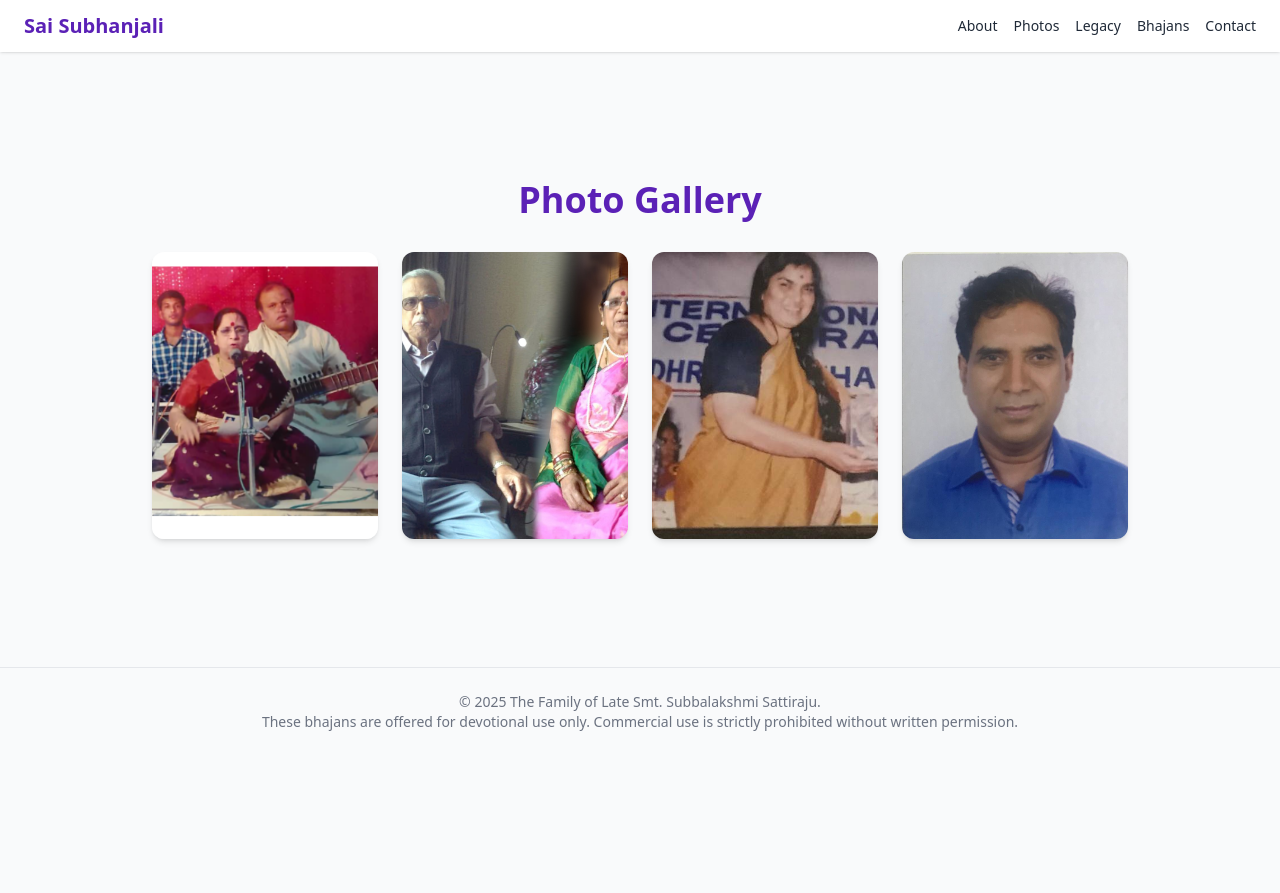
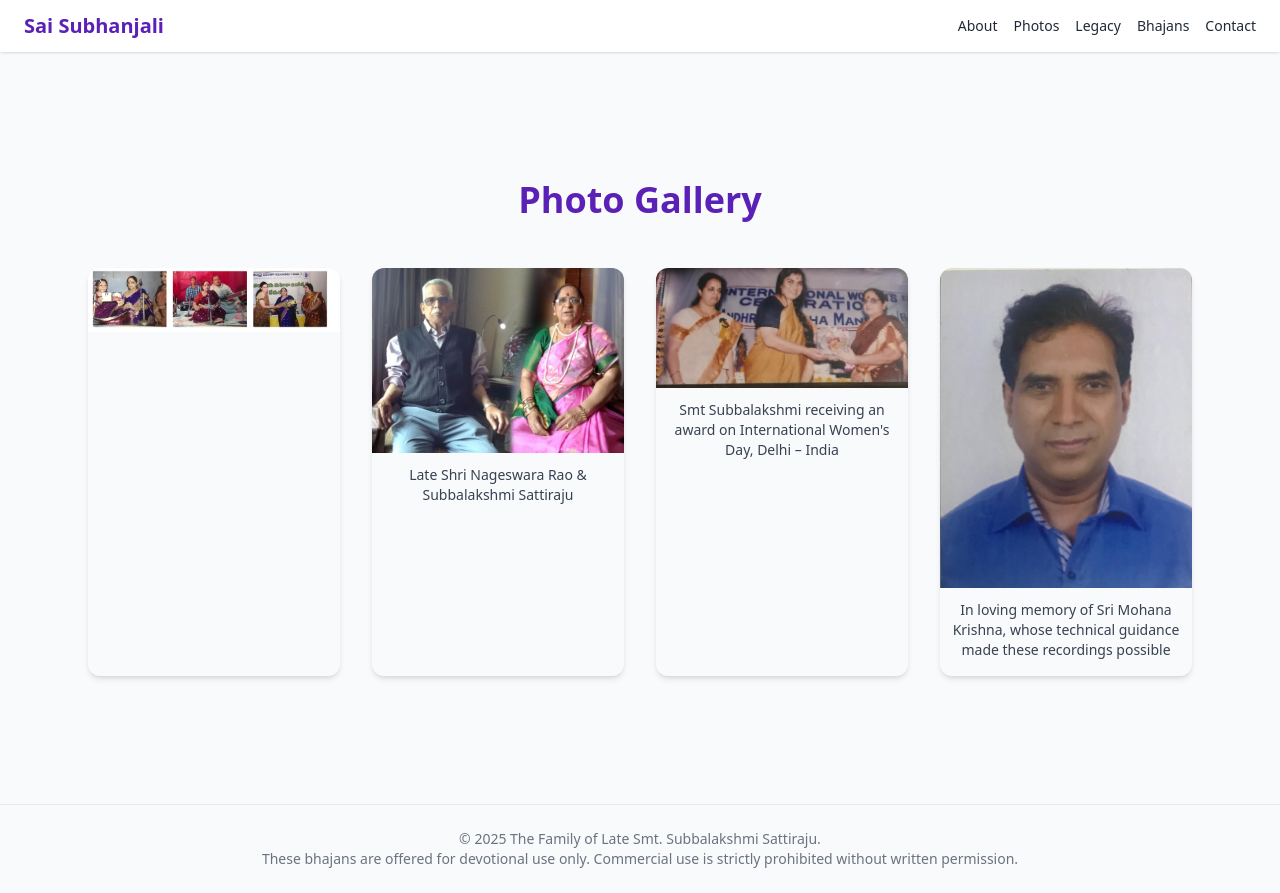
Before and after one commit to shekhar1971/saisubhanjali.com, a Next.js app: page /photos in a window 1280 px wide. Before the commit the page ends 800 px from the top, so only its background shows below. Built offline with nearby package versions, Linux system fonts and the light colour scheme.

Commit message:
Update page.tsx

```diff
--- a/app/photos/page.tsx
+++ b/app/photos/page.tsx
@@ -4,34 +4,68 @@ import Image from 'next/image';
 export const metadata = {
   title: 'Photos – Sai Subhanjali',
   description:
-    'A photo gallery of Subbalakshmi Sattiraju, Sri Nageswara Rao, and family moments that inspired the Sai Subhanjali bhajans.',
+    'A gallery of cherished photographs of Subbalakshmi Sattiraju and her family who helped bring the Sai Subhanjali bhajans to life.',
+};
+
+type Photo = {
+  src: string;
+  alt: string;
+  caption?: string;
 };
 
 export default function PhotosPage() {
-  const photos = [
-    { src: '/SubbaLakshmi_Sattiraju.png',               alt: 'Subbalakshmi Sattiraju holding Sai Subhanjali CDs' },
-    { src: '/Shri_NageswaraRao_and_Smt_Subbalakshmi.jpg', alt: 'Sri Nageswara Rao and Smt Subbalakshmi together' },
-    { src: '/SmtSubbalakshmi_International_Womans_Day_Award_inDelhi.jpg', alt: 'International Women’s Day award ceremony' },
-    { src: '/Shri_Mohan_Krishna.jpg',                   alt: 'Sri Mohana Krishna – pillar of recording' },
+  const photos: Photo[] = [
+    {
+      src: '/SubbaLakshmi_Sattiraju.png',
+      alt: 'Subbalakshmi Sattiraju holding Sai Subhanjali CDs',
+    },
+    {
+      src: '/Shri_NageswaraRao_and_Smt_Subbalakshmi.jpg',
+      alt: 'Late Shri Nageswara Rao & Smt Subbalakshmi Sattiraju',
+      caption: 'Late Shri Nageswara Rao & Subbalakshmi Sattiraju',
+    },
+    {
+      src: '/SmtSubbalakshmi_International_Womans_Day_Award_inDelhi.jpg',
+      alt: "Smt Subbalakshmi receiving Women's Day award in Delhi",
+      caption:
+        "Smt Subbalakshmi receiving an award on International Women's Day, Delhi – India",
+    },
+    {
+      src: '/Shri_Mohan_Krishna.jpg',
+      alt: 'Sri Mohana Krishna – pillar of recording',
+      caption:
+        'In loving memory of Sri Mohana Krishna, whose technical guidance made these recordings possible',
+    },
   ];
 
   return (
-    <div className="mx-auto max-w-5xl px-6 py-12 lg:py-16">
-      <h1 className="mb-8 text-center text-4xl font-extrabold text-brand-700">Photo Gallery</h1>
+    <div className="mx-auto max-w-6xl px-6 py-12 lg:py-16">
+      <h1 className="mb-12 text-center text-4xl font-extrabold text-brand-700">
+        Photo&nbsp;Gallery
+      </h1>
 
-      <div className="grid gap-6 sm:grid-cols-2 lg:grid-cols-4">
-        {photos.map(({ src, alt }) => (
-          <div key={src} className="overflow-hidden rounded-xl shadow-md">
+      {/* --- RESPONSIVE GRID (auto rows on desktop) --- */}
+      <div className="grid gap-8 sm:grid-cols-2 lg:grid-cols-4">
+        {photos.map(({ src, alt, caption }) => (
+          <figure
+            key={src}
+            className="flex flex-col overflow-hidden rounded-xl shadow-md"
+          >
             <Image
               src={src}
               alt={alt}
-              width={800}
-              height={600}
-              className="h-full w-full object-cover transition-transform duration-300 hover:scale-105"
-              sizes="(max-width: 1024px) 50vw, 25vw"
+              width={900}
+              height={700}
+              className="h-auto w-full object-cover transition-transform duration-300 hover:scale-105"
+              sizes="(max-width:1024px) 50vw, 25vw"
               priority
             />
-          </div>
+            {caption && (
+              <figcaption className="mt-3 px-3 pb-4 text-center text-sm text-gray-700">
+                {caption}
+              </figcaption>
+            )}
+          </figure>
         ))}
       </div>
     </div>
```
